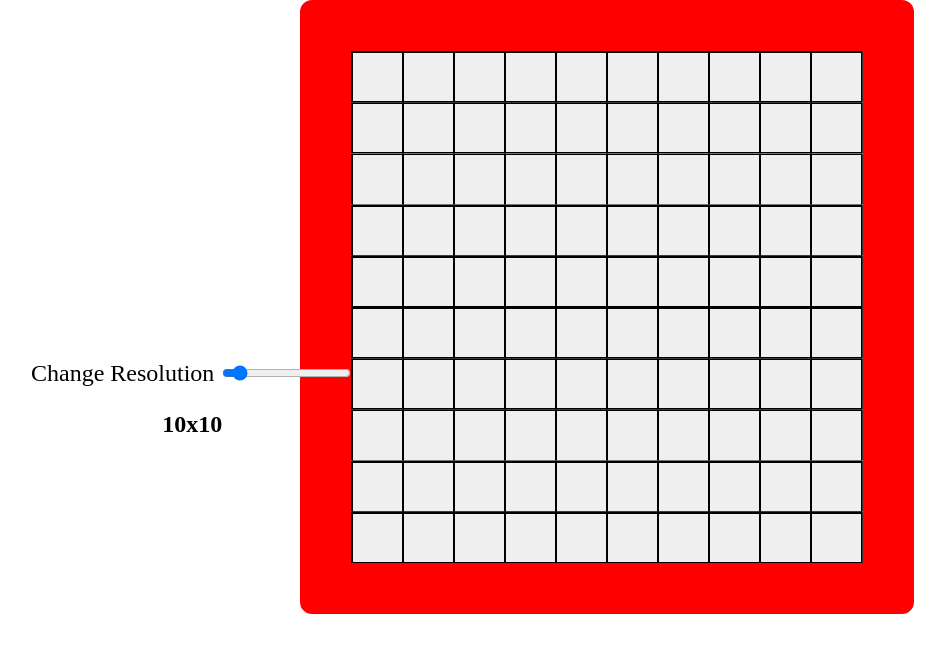
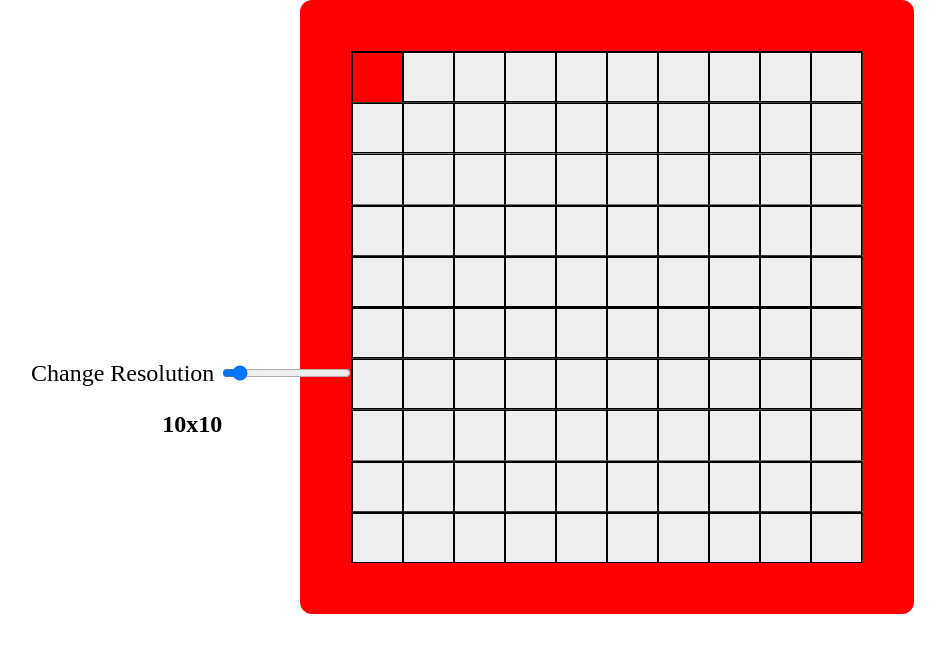
Before and after one commit to CPitaz108/odin-etch-a-sketch, a plain HTML site: page index.html in a window 1280 px wide. In both pictures the pointer is over the element 410 px from the left and 78 px from the top of the page. Shown: the whole page, without its empty margins (33-978 px from the left). Drawn offline with Linux system fonts and the light colour scheme.

```diff
--- a/eas.js
+++ b/eas.js
@@ -38,4 +38,7 @@ function updateCounter(value){
   document.getElementById("current-res").textContent = value + "x" + value;
 }
 
+function hoverSquare(color){
+}
+
 createRectangles(10)
--- a/styles.css
+++ b/styles.css
@@ -40,3 +40,12 @@ body {
   text-align: center;
   font-weight: 900;
 }
+
+.screen-box {
+  transition: background-color 5s;
+}
+
+.screen-box:hover {
+  transition: background-color .01s;
+  background-color: red;
+}
```
